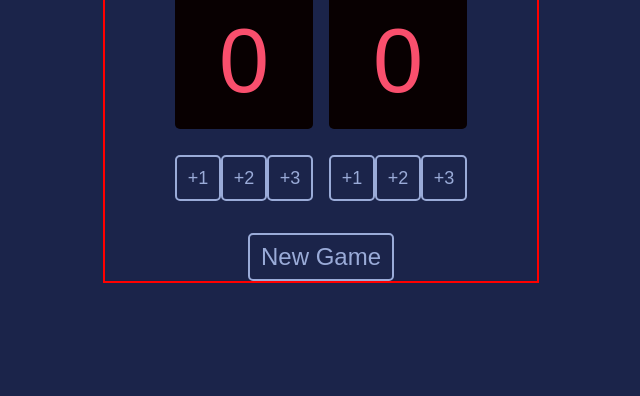
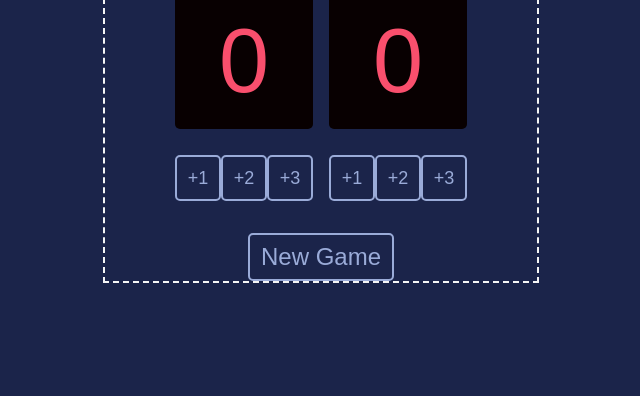
Before and after one commit to Khadhraoui-Oussama/Basketball-Score-Counter, a plain HTML site: page basketball-score-counter/index.html in a window 1280 px wide. Shown: the part 404-800 px from the top of the page, without its empty margins (319-959 px from the left). Drawn offline with Linux system fonts and the light colour scheme; a web font is replaced by a local one.

Commit message:
Update style.css

```diff
--- a/basketball-score-counter/style.css
+++ b/basketball-score-counter/style.css
@@ -74,7 +74,7 @@ select {
 }
 
 .wrapper {
-  border: red solid 2px;
+  border: whitesmoke dashed 2px;
 }
 
 body,
```
